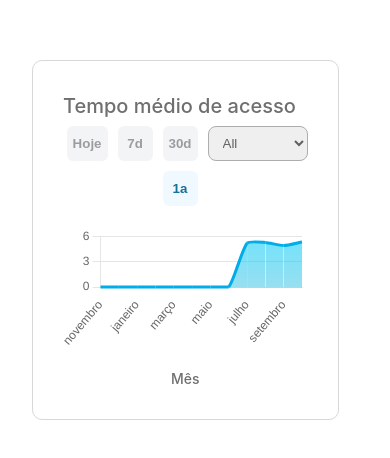
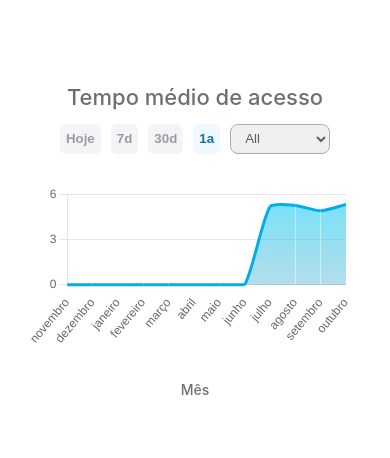
Before and after one commit to dani320fut/chat-project, a Vue app: page / in a window 390 px wide. Shown: the part 182-640 px from the top of the page. Built offline with nearby package versions, Linux system fonts and the light colour scheme.

Commit message:
fix: mobile layout

```diff
--- a/src/components/chart-container.vue
+++ b/src/components/chart-container.vue
@@ -263,10 +263,16 @@ export default {
 
 @media (max-width: 400px) {
     .container {
-        max-width: 75%;
+        border: none;
+        gap: 30px;
     }
     .header {
         gap: 5px;
+        justify-content: center;
+    }
+    .title {
+        font-size: 22px;
+        margin-bottom: 5px;
     }
 }
 </style>
--- a/src/components/menu/buttonsMenu/index.vue
+++ b/src/components/menu/buttonsMenu/index.vue
@@ -51,7 +51,8 @@ export default {
 .root {
     display: flex;
     justify-content: end;
-    gap: 10px;
+    gap: 5px;
+    padding-left: 10px;
 }
 
 .button {
@@ -77,7 +78,12 @@ export default {
 
 @media (max-width: 400px) {
     .root {
+        padding-left: 0;
         flex-wrap: wrap;
+    }
+    .button {
+        min-width: 25px;
+        height: 30px;
     }
 }
 </style>
--- a/src/components/menu/selectMenu/index.vue
+++ b/src/components/menu/selectMenu/index.vue
@@ -41,4 +41,9 @@ select {
     cursor: pointer;
     height: 35px;
 }
+@media (max-width: 400px) {
+    select {
+        height: 30px;
+    }
+}
 </style>
--- a/src/style.css
+++ b/src/style.css
@@ -33,6 +33,5 @@ h1 {
 #app {
     max-width: 1280px;
     margin: 0 auto;
-    padding: 2rem;
     text-align: center;
 }
```
